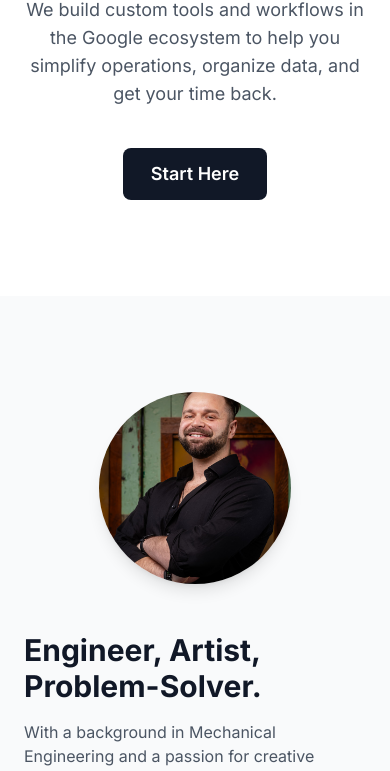
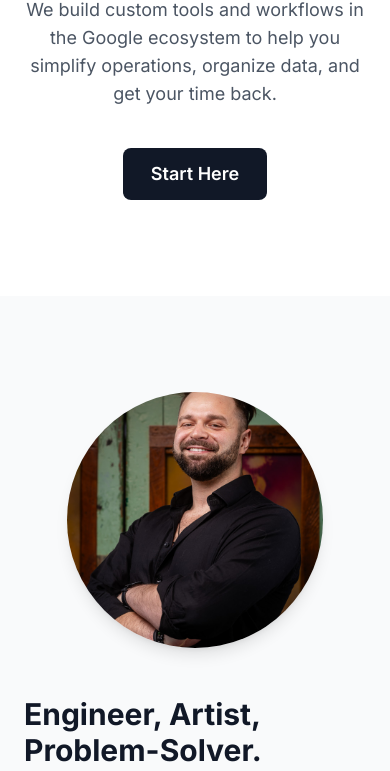
Before and after one commit to skribble-s/haiduk-solutions, a plain HTML site: page index.html in a window 390 px wide. Shown: the part 315-1086 px from the top of the page. Drawn offline with nearby package versions, Linux system fonts and the light colour scheme.

Commit message:
Update index.html

```diff
--- a/index.html
+++ b/index.html
@@ -149,7 +149,7 @@
                 <div class="flex flex-col md:flex-row items-center gap-12 md:gap-16">
                     <div class="md:w-1/3 text-center animate-on-scroll">
                         <!--  image with fallback -->
-                        <img src="HAIDUK_Headshot.jpg" alt="John Haiduk" class="rounded-full mx-auto w-48 h-48 md:w-64 md:h-64 object-cover shadow-lg">
+                        <img src="HAIDUK_Headshot.jpg" alt="John Haiduk" class="rounded-full mx-auto w-64 h-64 md:w-64 md:h-64 object-cover shadow-lg">
                     </div>
                     <div class="md:w-2/3 animate-on-scroll" style="transition-delay: 150ms;">
                         <h2 class="text-3xl font-bold mb-4">Engineer, Artist, Problem-Solver.</h2>
```
